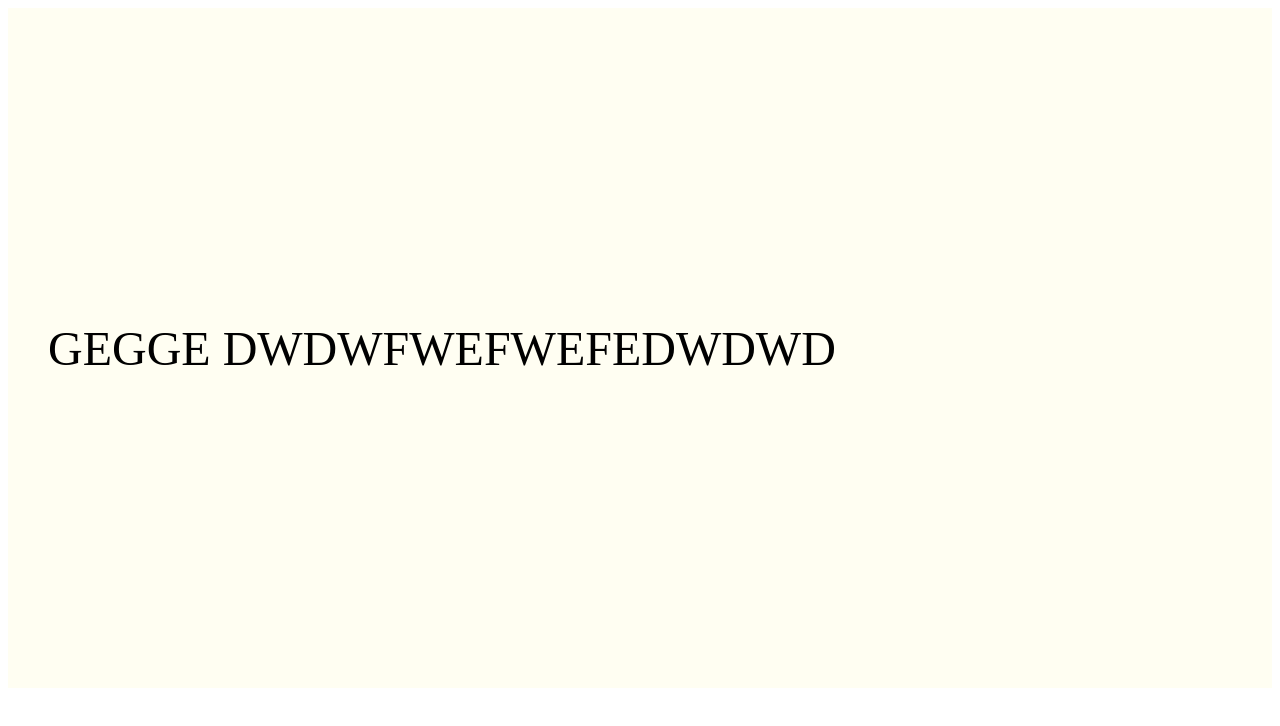
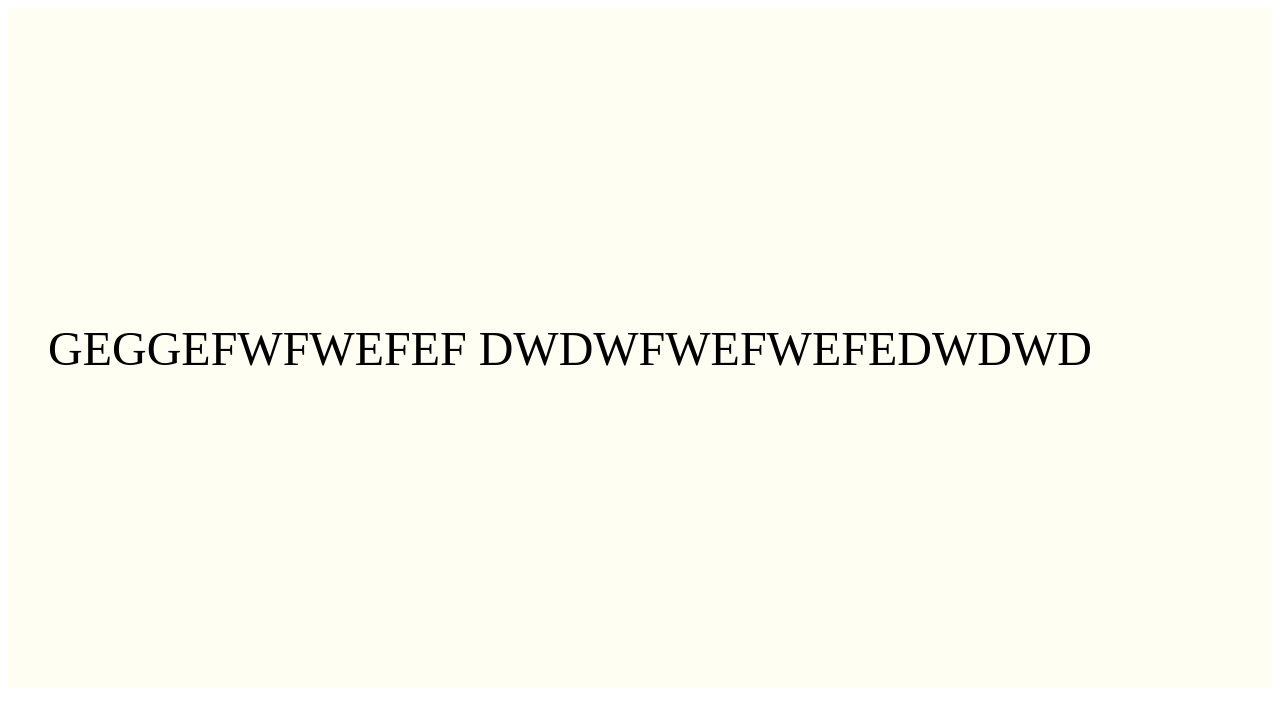
Before and after one commit to Bombilaz/TimeToEat, a Next.js app: page / in a window 1280 px wide. Shown: the top 726 px of the page. Built offline with nearby package versions, Linux system fonts and the light colour scheme.

Commit message:
Setting....

```diff
--- a/src/components/Header/Header.tsx
+++ b/src/components/Header/Header.tsx
@@ -25,7 +25,7 @@ const Header: FC = () => {
 
   return (
     <S.Container>
-      gegge
+      geggefwfwefef
       dwdwfwefwefedwdwd
       <S.PagesLinks>
         {/*  <li><NavLink className='links' to='/Skills'>Skills</NavLink></li>*/}
```
